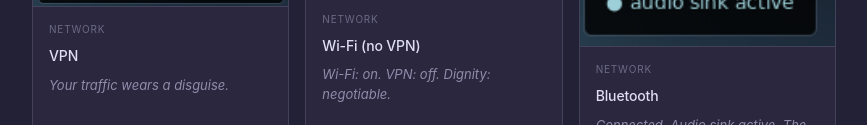
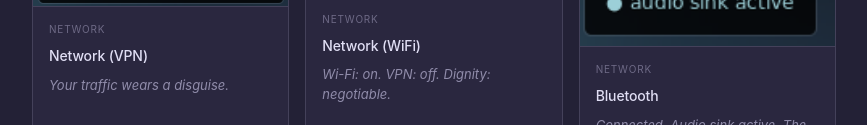
Before and after one commit to SW-philip/portfolio, a plain HTML site: page waybar-demo.html in a window 1280 px wide. Shown: the part 2495-2620 px from the top of the page, without its empty margins (206-1073 px from the left). Drawn offline with Linux system fonts and the light colour scheme.

Commit message:
fix network titles

```diff
--- a/waybar-demo.html
+++ b/waybar-demo.html
@@ -410,7 +410,7 @@
         <div class="module-screenshot"><img src="/assets/projects/images/waybar/vpn-on.png" alt="Network (VPN)"></div>
         <div class="module-info">
           <span class="module-category">Network</span>
-          <span class="module-name">VPN</span>
+          <span class="module-name">Network (VPN)</span>
           <span class="module-snark" data-pool='["Your traffic wears a disguise.","Anonymous-ish hero mode.","They can&apos;t see you. Probably.","You are a ghost. A slow ghost."]'>Your traffic wears a disguise.</span>
           <span class="module-hint">click to cycle</span>
         </div>
@@ -420,7 +420,7 @@
         <div class="module-screenshot"><img src="/assets/projects/images/waybar/vpn-off-wifi.png" alt="Network (WiFi)"></div>
         <div class="module-info">
           <span class="module-category">Network</span>
-          <span class="module-name">Wi-Fi (no VPN)</span>
+          <span class="module-name">Network (WiFi)</span>
           <span class="module-snark" data-pool='["Wi-Fi: on. VPN: off. Dignity: negotiable.","Broadcasting your business over 2.4GHz.","The router sees everything."]'>Wi-Fi: on. VPN: off. Dignity: negotiable.</span>
           <span class="module-hint">click to cycle</span>
         </div>
```
